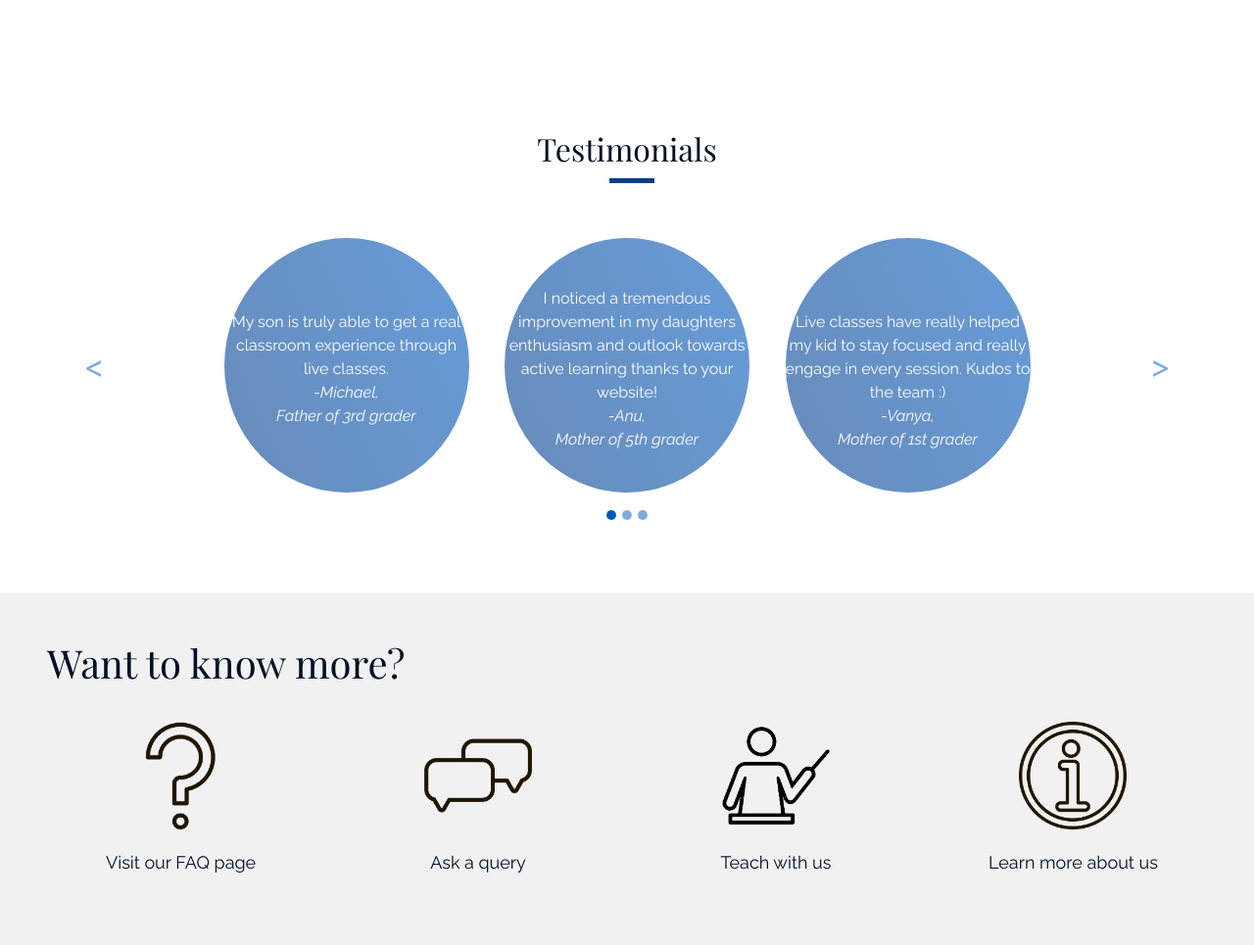
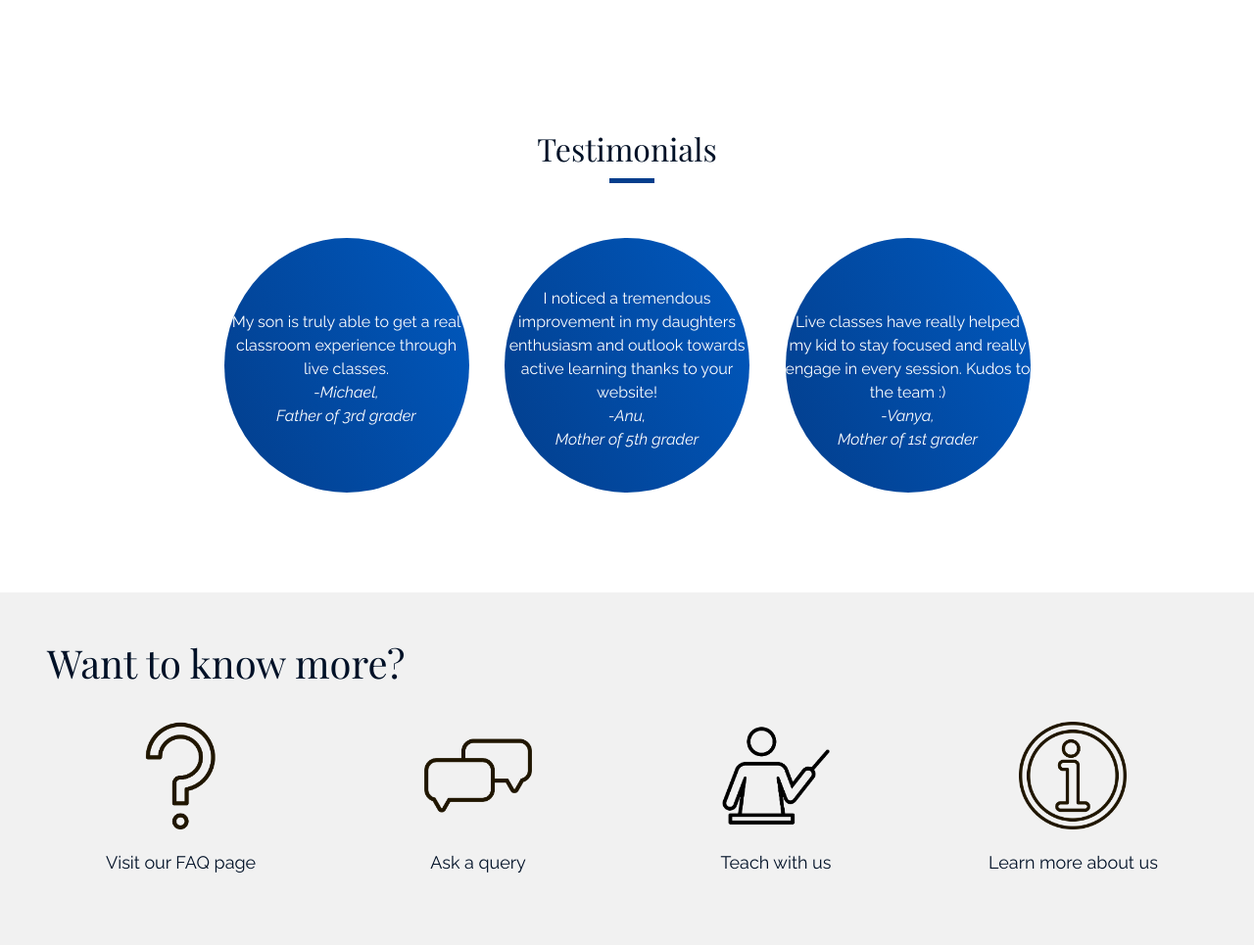
Before and after one commit to rsreevishal/Shop3DPrints, a Django app: page / in a window 1280 px wide. Shown: the part 755-1720 px from the top of the page at 98% size. Run offline with Django 3.2, Linux system fonts and the light colour scheme; data that the repository does not hold is empty; some libraries are stand-ins or nearby versions.

Commit message:
Testimonial changes

```diff
--- a/api/static/styles/landing.css
+++ b/api/static/styles/landing.css
@@ -20,7 +20,7 @@ a, a:hover, a:active{
   right: 0;
   top: 0;
   z-index: 1;
-  background: linear-gradient(65deg,  rgba(3,62,140,0.6) , rgba(0,89,191,0.6));
+  background: linear-gradient(65deg,  rgba(3,62,140,1) , rgba(0,89,191,1));
   color: white;
   font-family: 'Raleway', sans-serif;
   font-weight: 400;
--- a/templates/landing/index.html
+++ b/templates/landing/index.html
@@ -185,11 +185,11 @@
     <section class="testimonials pb-5 text-center centered">
         <h1 class="head">Testimonials</h1>
         <div id="carousel-test" class="carousel slide" data-ride="carousel" pause="hover">
-            <ol class="carousel-indicators">
+            <!-- <ol class="carousel-indicators">
                 <li data-target="#carousel-test" data-slide-to="0" class="active"></li>
                 <li data-target="#carousel-test" data-slide-to="1"></li>
                 <li data-target="#carousel-test" data-slide-to="2"></li>
-            </ol>
+            </ol> -->
             <div class="carousel-inner pt-5 pb-5">
                 <div class="carousel-item active" data-interval="5000">
                     <center>
@@ -260,14 +260,14 @@
                         </div>
                     </center>
                 </div> -->
-                <a class="carousel-control-prev" href="#carousel-test" role="button" data-slide="prev">
+                <!-- <a class="carousel-control-prev" href="#carousel-test" role="button" data-slide="prev">
                     <span class="carousel-control-prev-icon" aria-hidden="true"></span>
                     <span class="sr-only">Previous</span>
                 </a>
                 <a class="carousel-control-next" href="#carousel-test" role="button" data-slide="next">
                     <span class="carousel-control-next-icon" aria-hidden="true"></span>
                     <span class="sr-only">Next</span>
-                </a>
+                </a> -->
             </div>
     </section>
 
```
